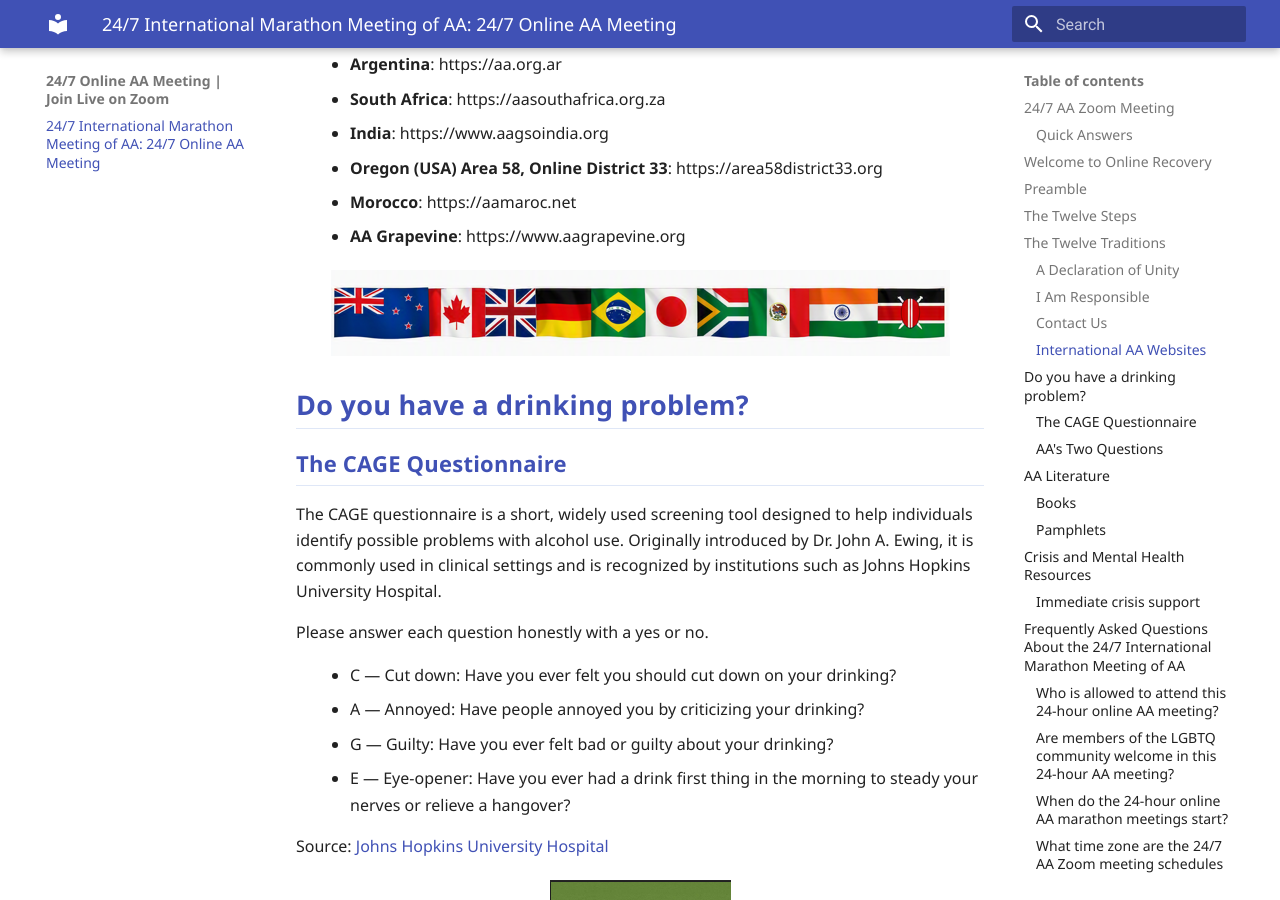
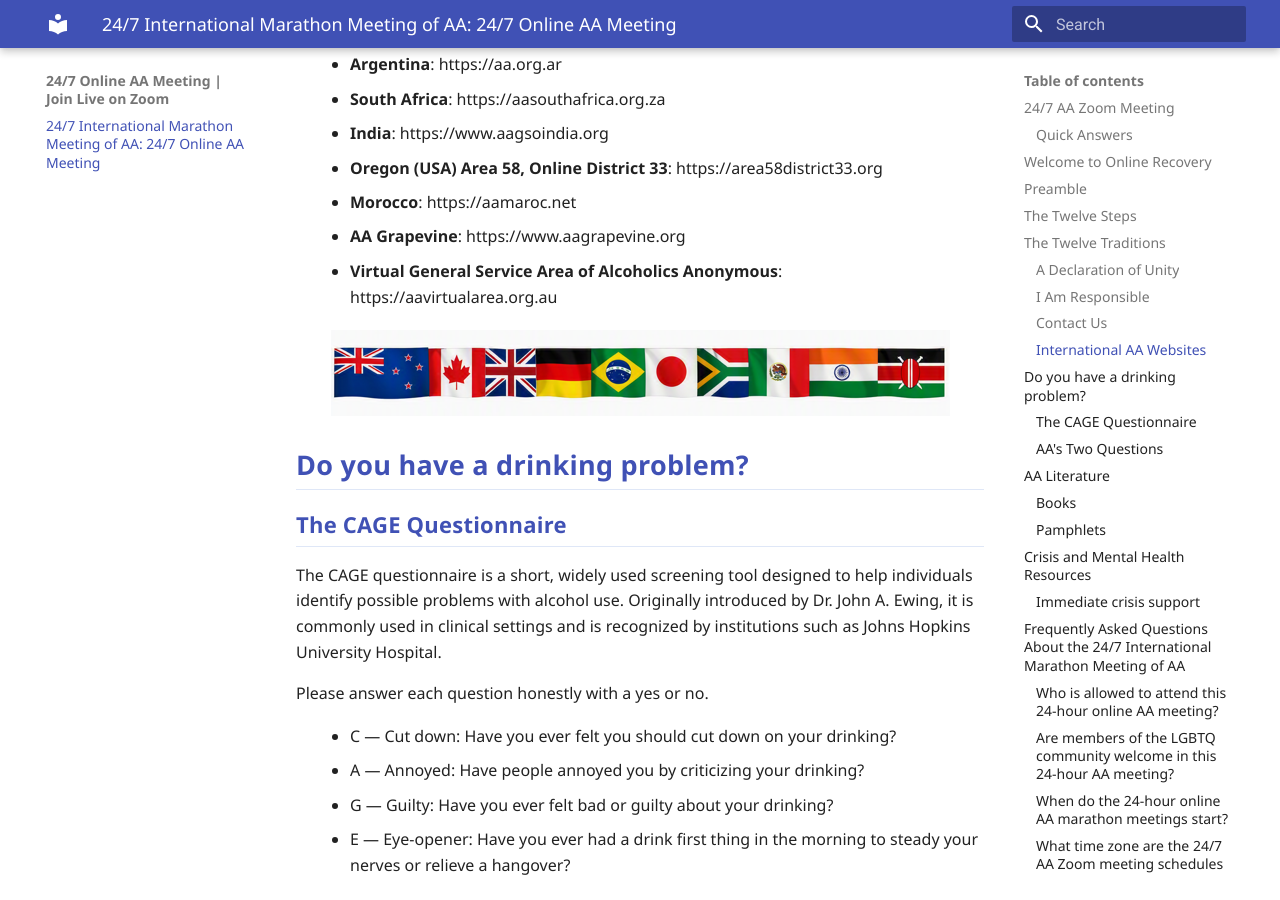
Before and after one commit to meetings03/24hourmeeting, an MkDocs documentation site: the page built from docs/index.md, in a window 1280 px wide and 900 px high, scrolled down 8973 px. Built offline with MkDocs 1.6.1 and Material for MkDocs 9.7.7, drawn with Linux system fonts in a browser that asks for light colours; comment, search, counter and statistics services are not loaded.

Commit message:
Add virtual general service area website

```diff
--- a/docs/index.md
+++ b/docs/index.md
@@ -158,6 +158,7 @@
   <li><strong>Oregon (USA) Area 58, Online District 33</strong>: https://area58district33.org</li>
   <li><strong>Morocco</strong>: https://aamaroc.net</li>
   <li><strong>AA Grapevine</strong>: https://www.aagrapevine.org</li>
+  <li><strong>Virtual General Service Area of Alcoholics Anonymous</strong>: https://aavirtualarea.org.au</li>
 </ul>
 
 <div class="tradition-image-row" style="margin: 1.5rem 0; display: flex; flex-wrap: wrap; gap: 1rem; align-items: center; justify-content: center;">
```
Also changed, not shown: site/index.html, site/search/search_index.json.
